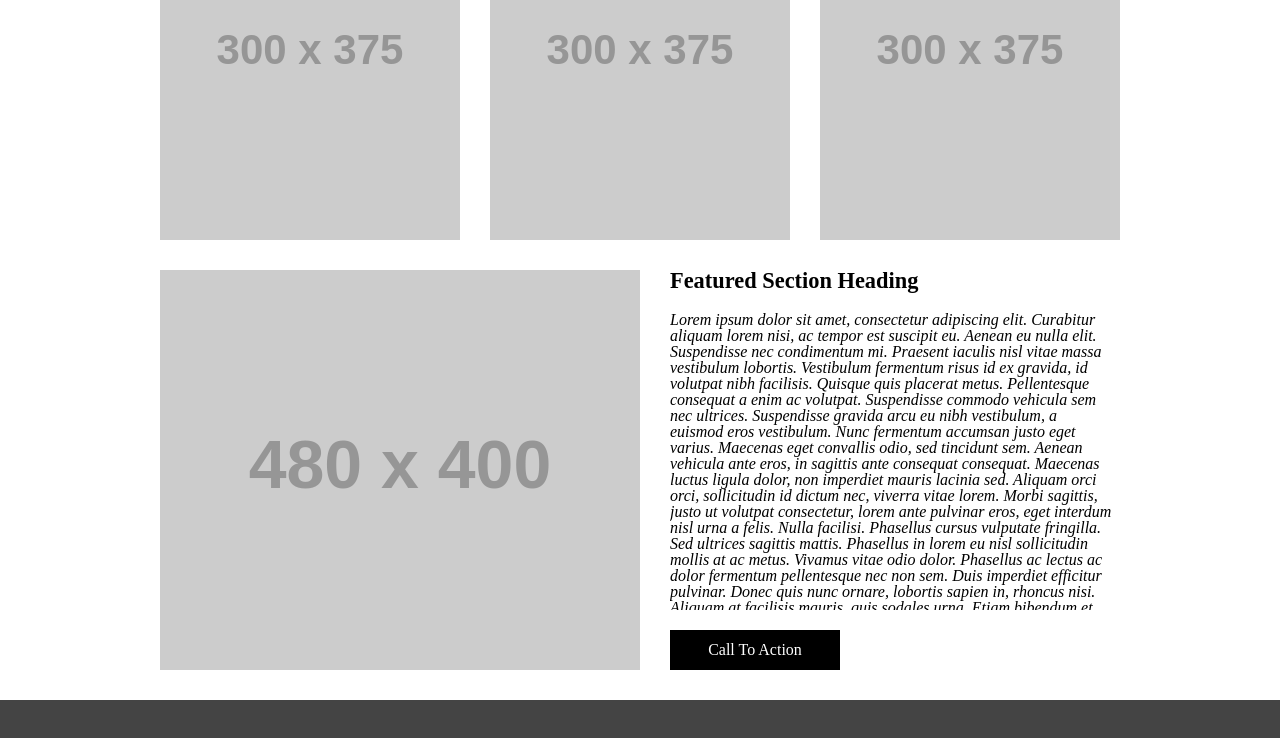
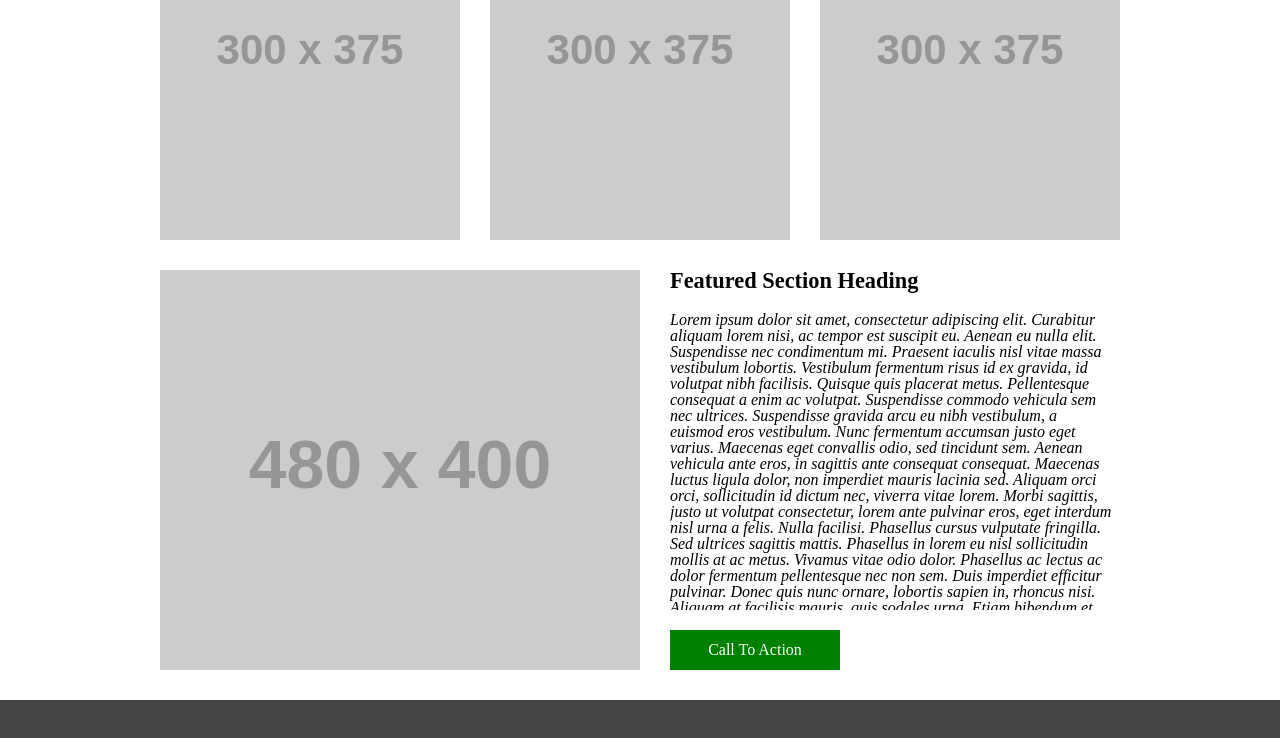
Before and after one commit to GitHubMaxwell/wireframe-exercise, a plain HTML site: page index.html in a window 1280 px wide. In both pictures the pointer is over the element "Call To Action". Shown: the part 744-1482 px from the top of the page. Drawn offline with Linux system fonts and the light colour scheme; placeholder pictures from the web are drawn by us; a script that the page names is missing.

Commit message:
added hover state to button

```diff
--- a/style.css
+++ b/style.css
@@ -78,6 +78,10 @@ nav ul li {
     text-align:center;
     padding-top:12px;
     font-style:normal;
+    transition: 350ms;
+}
+#button:hover {
+    background-color: green;
 }
 footer {
     background-color: #444444;
```
